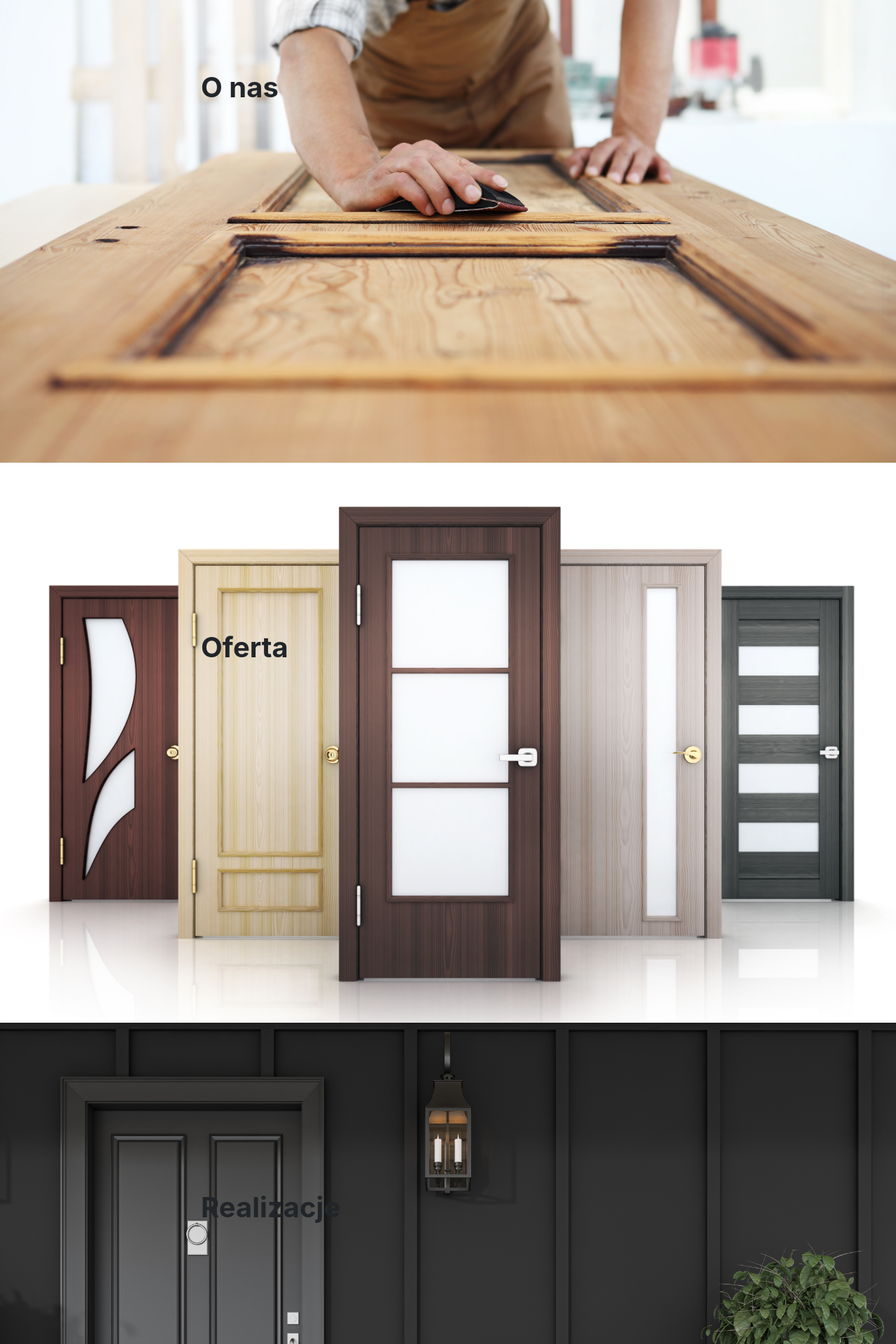
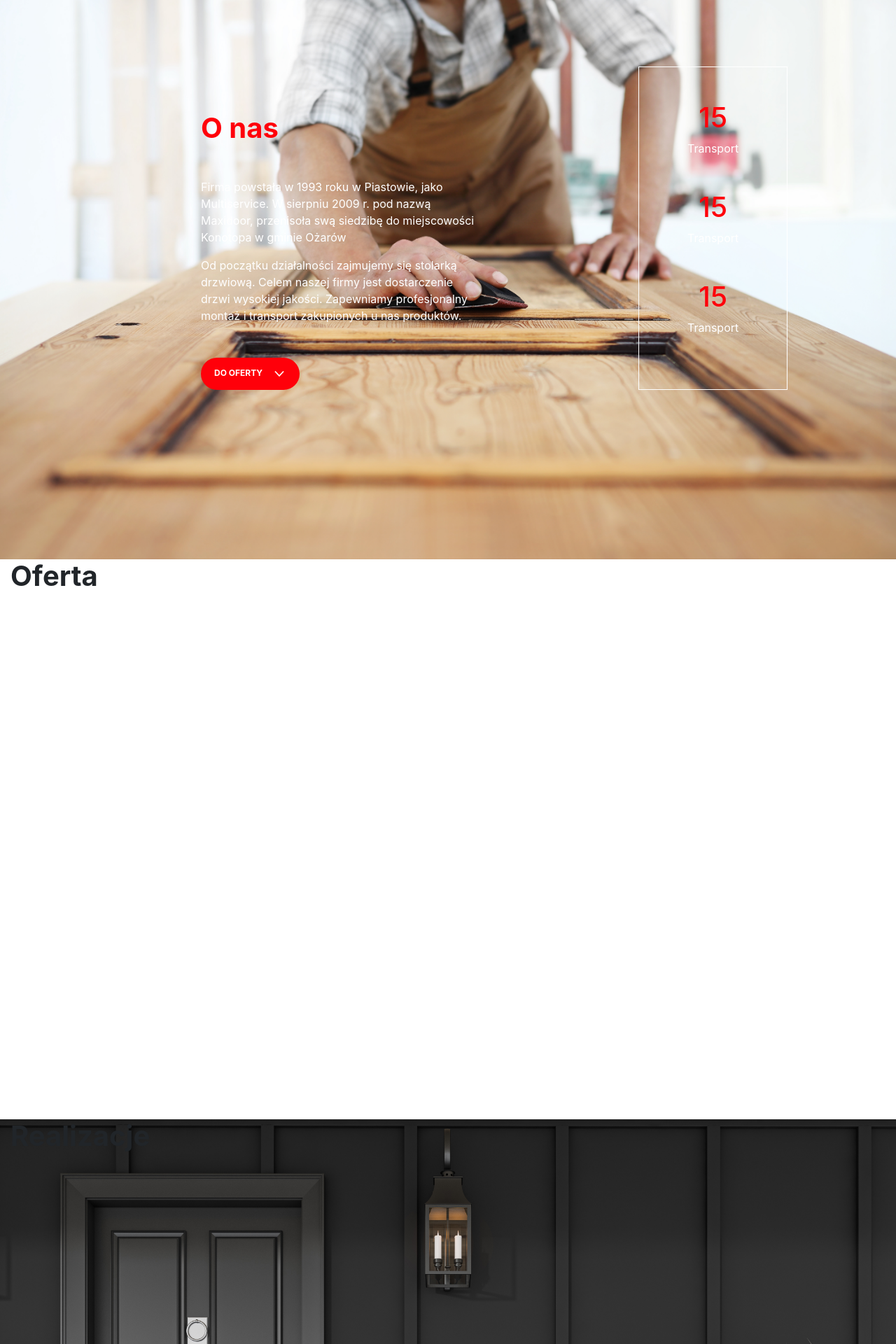
Before and after one commit to maxidoor/maxidoor.github.io, a PHP site: page / in a window 1280 px wide. Shown: the part 1030-2950 px from the top of the page at 70% size. Run offline with PHP 8.4, Linux system fonts and the light colour scheme.

Commit message:
add first page carousel

```diff
--- a/files/css/main.css
+++ b/files/css/main.css
@@ -1,5 +1,18 @@
 .container {
   max-width: 960px;
+}
+
+html {
+  overflow: scroll;
+  overflow-x: hidden;
+}
+::-webkit-scrollbar {
+  width: 0px;
+  background: transparent;
+}
+
+::-webkit-scrollbar-thumb {
+  background: #FF0000;
 }
 
 /*
@@ -59,37 +72,53 @@ Wszystko co mniejsze - 13 pt
   background-repeat: no-repeat;
 }
 
-.poznajnas-background-file {
-  background-image: url(../img/glowna.jpg);
+.poznajnas-background {
+  background-color: #3D3D3D;
 }
 
-.poznajnas h1 {
-  color: #FF000A;
-}
-.poznajnas-txt {
-  margin-top:15rem!important;
-  margin-left:17rem!important;
-}
-
-.onas-background-file {
+.onas-background {
   background-image: url(../img/o_nas.jpeg);
 }
 
-.oferta-background-file {
-  background-image: url(../img/oferta.jpeg);
+.oferta-background {
+ background-color: #fff
 }
 
-.realizacje-background-file {
+.realizacje-background {
   background-image: url(../img/realizacja1.jpeg);
 }
 
-.kontakt-background-file {
+.kontakt-background {
   background-image: url(../img/kontakt.jpg);
 }
 
 /*
  * Extra utilities
  */
+
+
+.color-red {
+  color: #FF000A;
+}
+
+.color-white {
+  color: #Ffffff;
+}
+
+.left-content-txt {
+  margin-top:10rem!important;
+  margin-left:17rem!important;
+}
+
+
+.right-content-txt {
+  margin-top:6rem!important;
+}
+
+.border-white {
+    border-color: #fff;
+    border: 1px solid #fff;
+}
 
 .btn-primary {
   background-color: #000000;
@@ -104,6 +133,21 @@ Wszystko co mniejsze - 13 pt
     color: #fff;
     background-color: #FF000A;
     border-color: #FF000A;
+}
+
+.btn-secondary {
+  background-color: #FF000A;
+  border-color: #FF000A;
+  border: 7px solid #FF000A;
+  border-radius: 65px;
+  text-transform:uppercase;
+  font-size: 0.75rem;
+}
+
+.btn-secondary:hover, .btn-secondary:focus, .btn-secondary:active, .btn-secondary.active, .open>.dropdown-toggle.btn-secondary {
+    color: #fff;
+    background-color: #000000;
+    border-color: #000000;
 }
 
 .border-top { border-top: 1px solid #e5e5e5; }
--- a/index.html
+++ b/index.html
@@ -16,6 +16,7 @@
 
     <!-- Custom styles for this template -->
     <link href="./files/css/main.css" rel="stylesheet">
+    <link href="./files/css/carousel.css" rel="stylesheet">
   </head>
 
   <body>
@@ -59,34 +60,89 @@
 <!--      </div>-->
     </nav>
 
-    <header id="poznajnas-content" class="poznajnas content-background poznajnas-background-file">
-      <div class="container-fluid">
-        <div class="row">
-          <div class="poznajnas-txt col-4">
-            <h1 class="font-weight-bold">Drzwi nie do podjebania</h1>
+    <header class="container-fluid h-70 poznajnas-background">
+        <div id="carouselExampleIndicators" class="carousel slide" data-ride="carousel">
+          <ol class="carousel-indicators">
+            <li data-target="#carouselExampleIndicators" data-slide-to="0" class="active"></li>
+            <li data-target="#carouselExampleIndicators" data-slide-to="1"></li>
+            <li data-target="#carouselExampleIndicators" data-slide-to="2"></li>
+          </ol>
+          <div class="carousel-inner">
+            <div class="poznajnas-content row">
+              <div class="left-content-txt col-4">
+                <h1 class="font-weight-bold color-red">Maxidoor - hasło z samochodu</h1>
                 <div class="mt-5"></div>
                 <p>Lorem ipsum dolor sit amet, consectetur adipiscing elit. Nullam efficitur congue augue eu sagittis. Quisque eu nibh augue. Cras eu vehicula risus. Quisque nec rutrum lorem. Morbi ipsum dui, ultricies et lectus nec, dictum elementum velit. Aenean pellentesque sapien arcu, id tristique neque tincidunt lobortis. Integer a augue ornare, aliquet felis quis, laoreet justo. Suspendisse posuere ultricies eros a mollis.</p>
                 <div class="mt-5"></div>
                 <a href="#onas-content" class="btn btn-primary font-weight-bold" role="button" aria-disabled="true">Poznaj nas &nbsp; &nbsp; <img width="20px" src="./files/img/icons/arrow_down.svg"></a>
               </div>
             </div>
-        <div class="row">
-          * * *
+            <div class="carousel-item active">
+              <img class="d-block carousel-img" src="./files/img/glowna.jpg">
             </div>
+            <div class="carousel-item">
+              <img class="d-block carousel-img" src="./files/img/glowna.jpg">
+            </div>
+            <div class="carousel-item">
+              <img class="d-block carousel-img" src="./files/img/glowna.jpg">
+            </div>
+          </div>
+          <a class="carousel-control-prev" href="#carouselExampleIndicators" role="button" data-slide="prev">
+            <span class="carousel-control-prev-icon" aria-hidden="true"></span>
+            <span class="sr-only">Previous</span>
+          </a>
+          <a class="carousel-control-next" href="#carouselExampleIndicators" role="button" data-slide="next">
+            <span class="carousel-control-next-icon" aria-hidden="true"></span>
+            <span class="sr-only">Next</span>
+          </a>
       </div>
     </header>
 
-    <div id="onas-content" class="onas content-background onas-background-file">
+    <div id="onas-content" class="onas content-background onas-background">
       <div class="container-fluid">
         <div class="row">
-          <div class="poznajnas-txt col-4">
-            <h1 class="font-weight-bold">O nas</h1>
+          <div class="left-content-txt col-4">
+            <h1 class="font-weight-bold color-red">O nas</h1>
+            <div class="mt-5"></div>
+            <p class="color-white">Firma powstała w 1993 roku w Piastowie, jako Multiservice. W sierpniu 2009 r. pod nazwą Maxidoor, przenisoła swą siedzibę do miejscowości Konotopa w gminie Ożarów</p>
+            <p class="color-white">Od początku działalności zajmujemy się stolarką drzwiową. Celem naszej firmy jest dostarczenie drzwi wysokiej jakości. Zapewniamy profesjonalny montaż i transport  zakupionych u nas produktów.</p>
+            <div class="mt-5"></div>
+            <a href="#oferta-content" class="btn btn-secondary font-weight-bold" role="button" aria-disabled="true">Do oferty &nbsp; &nbsp; <img width="20px" src="./files/img/icons/arrow_down.svg"></a>
+          </div>
+          <div class="col-2">
+            <!-- empty -->
+          </div>
+          <div class="right-content-txt col-2 border-white text-center">
+            <div class="mt-5">
+              <h1 class="color-red">
+                15
+              </h1>
+              <p class="color-white">
+                Transport
+              </p>
+            </div>
+            <div class="mt-5">
+              <h1 class="color-red">
+                15
+              </h1>
+              <p class="color-white">
+                Transport
+              </p>
+            </div>
+            <div class="mt-5">
+              <h1 class="color-red">
+                15
+              </h1>
+              <p class="color-white">
+                Transport
+              </p>
+            </div>
           </div>
         </div>
       </div>
     </div>
 
-    <div id="oferta-content" class="oferta content-background oferta-background-file">
+    <div id="oferta-content" class="oferta content-background oferta-background">
       <div class="container-fluid">
         <div class="row">
           <div class="poznajnas-txt col-4">
@@ -96,7 +152,7 @@
       </div>
     </div>
 
-    <div id="realizacje-content" class="realizacje content-background realizacje-background-file">
+    <div id="realizacje-content" class="realizacje content-background realizacje-background">
       <div class="container-fluid">
         <div class="row">
           <div class="poznajnas-txt col-4">
@@ -106,7 +162,7 @@
       </div>
     </div>
 
-    <div id="kontakt-content" class="kontakt content-background kontakt-background-file">
+    <div id="kontakt-content" class="kontakt content-background kontakt-background">
       <div class="kontakt container-fluid">
         <div class="row">
           <div class="poznajnas-txt col-4">
@@ -167,7 +223,7 @@
     <!-- Bootstrap core JavaScript
     ================================================== -->
     <!-- Placed at the end of the document so the pages load faster -->
-    <script src="./files/external/jquery-3.2.1.slim.min.js" integrity="sha384-KJ3o2DKtIkvYIK3UENzmM7KCkRr/rE9/Qpg6aAZGJwFDMVNA/GpGFF93hXpG5KkN" crossorigin="anonymous"></script>
+    <script src="./files/external/jquery-3.2.1.slim.min.js" integrity="sha384-KJ3o2DKtIkvYIK3UENzmM7KCkRr/rE9/Qpg6aAZGJwFDMVNA/GpGFF93hXpG5KkN" crossOrigin="anonymous"></script>
     <script>window.jQuery || document.write('<script src="../../assets/js/vendor/jquery-slim.min.js"><\/script>')</script>
     <script src="./files/external/popper.min.js"></script>
     <script src="./files/external/bootstrap.min.js"></script>
```
Also changed, not shown: files/css/carousel.css (added, +52 -0 lines). Lines whose indentation alone changed are shown as unchanged.
